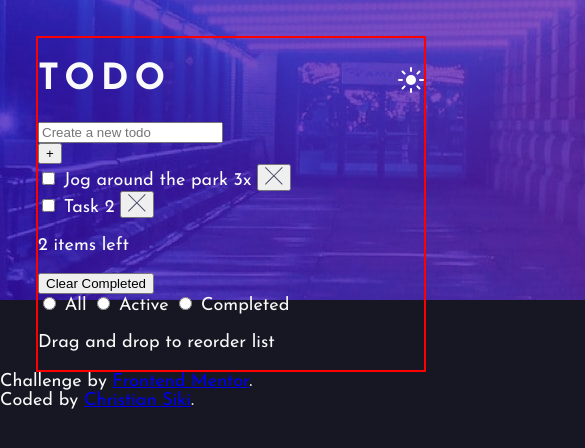
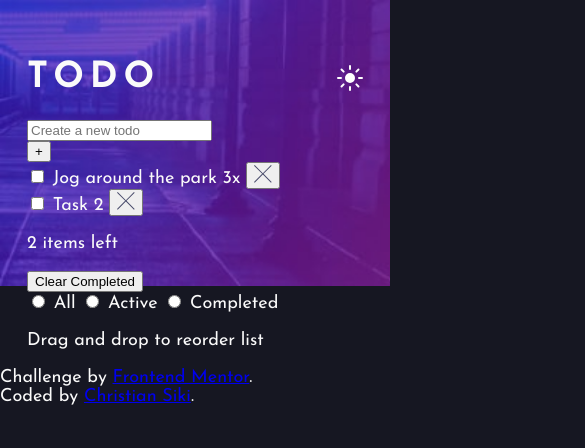
Before and after one commit to christiansiki/todo-app, a plain HTML site: page index.html in a window 390 px wide. Shown: the top 448 px of the page, 585 px wide, since content can reach past the window. Drawn offline with Linux system fonts and the light colour scheme.

Commit message:
Fixed background image and mobile side-scrolling issues

```diff
--- a/index.html
+++ b/index.html
@@ -13,14 +13,14 @@
 
   <title>Frontend Mentor | Todo app</title>
 </head>
-<body>
+<body class="background-image">
 
-  <div class="background-image">
+  <!-- <div class="background-image">
     <picture>
-      <source srcset="./images/bg-desktop-dark.jpg" media="(min-width: 375px)">
-      <img src="./images/bg-mobile-dark.jpg" alt="picture of mountains">
+      <source srcset="./images/bg-desktop-dark.jpg" media="(min-width: 400px)">
+      <img src="./images/bg-mobile-dark.jpg" alt="background image">
     </picture>
-  </div>
+  </div> -->
 
   <div class="container">
     <header>
--- a/styles.css
+++ b/styles.css
@@ -41,33 +41,20 @@ body {
 }
 
 .background-image {
-  position: absolute;
-  top: 0;
-  left: 0;
-  right: 0;
-  /* height: 15em; */
-  z-index: -1;
+  background-image: url(./images/bg-mobile-dark.jpg);
+  background-repeat: no-repeat;
+  background-position: top left;
+  background-size: cover;
+  height: 250px;
 }
 
-.background-image picture {
-  width: 100%;
-  height: 100%;
-  object-fit: cover;
-  object-position: left;
-}
-
-@media (min-width: 375px) {
-  .background-image {
-    height: 35vh;
-  }
-}
 
 .container {
-  border: 2px solid red;
+  /* border: 2px solid red; */
   width: 100%;
   max-width: 700px;
-  margin: 0 2em;
   margin-top: 2em;
+  padding-inline: 1.5em;
 }
 
  header {
@@ -75,9 +62,6 @@ body {
    /* padding: 1em 2em 4em 2em; */
    display: flex;
    justify-content: space-between;
-   /* background-image: url(./images/bg-mobile-light.jpg);
-   background-repeat: no-repeat;
-   background-size: cover; */
  }
 
  .title {
```
